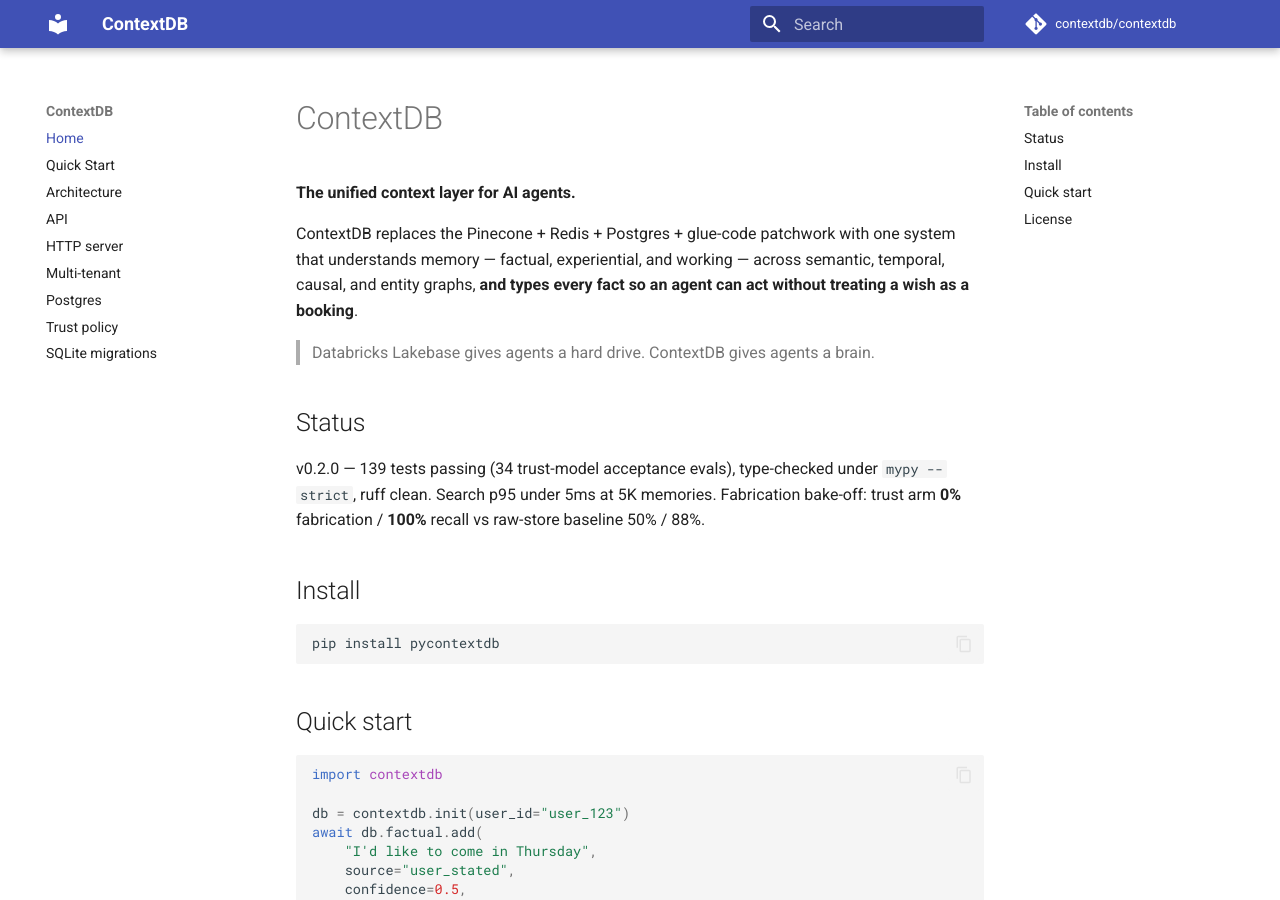
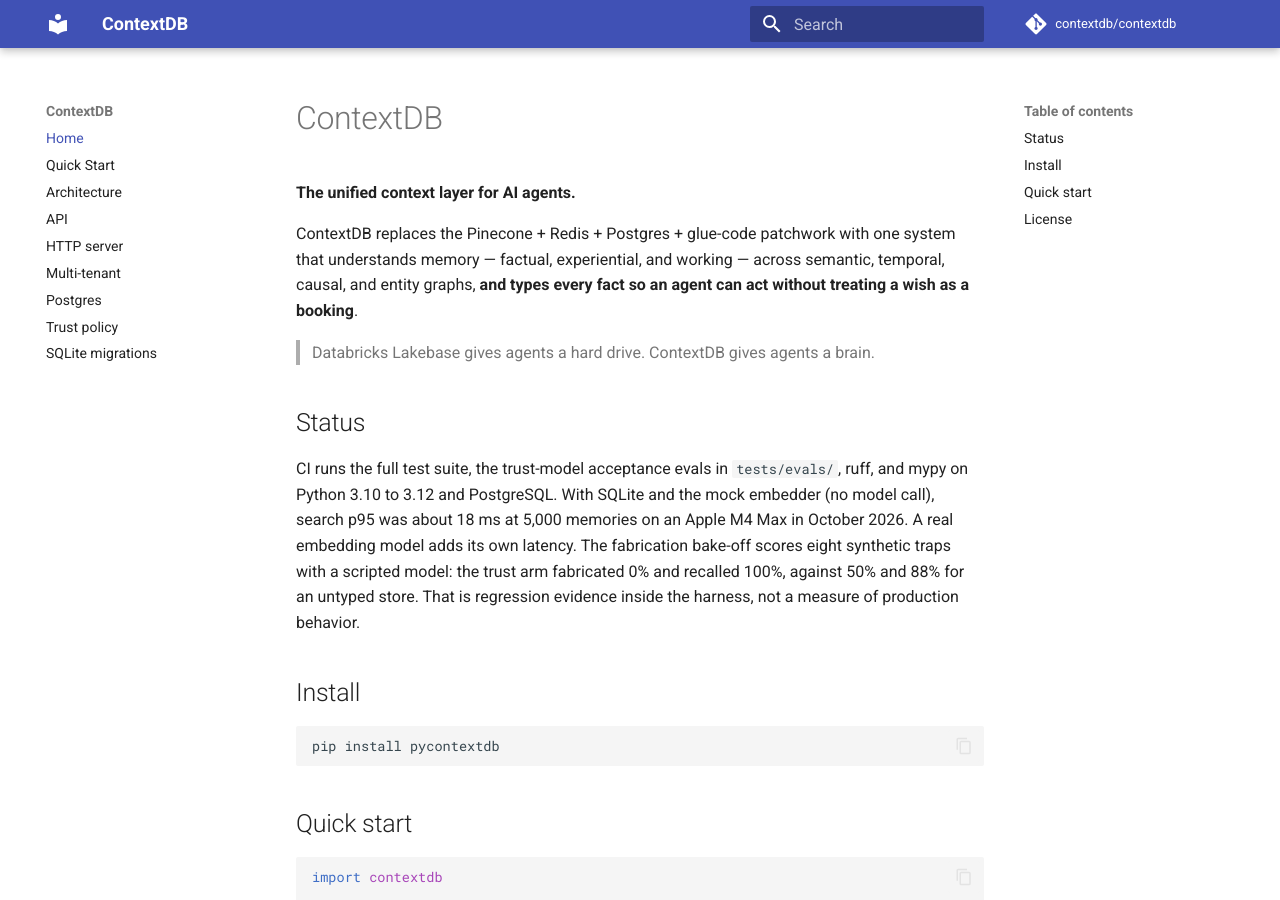
Before and after one commit to atomsai/contextdb, an MkDocs documentation site: the page built from docs/index.md, in a window 1280 px wide and 900 px high. Built offline with MkDocs 1.6.1 and Material for MkDocs 9.7.7, drawn with Linux system fonts in a browser that asks for light colours; comment, search, counter and statistics services are not loaded.

Commit message:
Replace stale SDK performance and test claims with current measurements
The README quoted v0.1.0 latency (3.4 ms search) and fixed test counts; the current build measures about 11 ms p50 at 1,000 memories, and no competitor arms ship in the bake-off.

```diff
--- a/docs/index.md
+++ b/docs/index.md
@@ -11,10 +11,14 @@
 
 ## Status
 
-v0.2.0 — 139 tests passing (34 trust-model acceptance evals), type-checked
-under `mypy --strict`, ruff clean. Search p95 under 5ms at 5K memories.
-Fabrication bake-off: trust arm **0%** fabrication / **100%** recall vs
-raw-store baseline 50% / 88%.
+CI runs the full test suite, the trust-model acceptance evals in
+`tests/evals/`, ruff, and mypy on Python 3.10 to 3.12 and PostgreSQL. With
+SQLite and the mock embedder (no model call), search p95 was about 18 ms at
+5,000 memories on an Apple M4 Max in October 2026. A real embedding model adds
+its own latency. The fabrication bake-off scores eight synthetic traps with a
+scripted model: the trust arm fabricated 0% and recalled 100%, against 50% and
+88% for an untyped store. That is regression evidence inside the harness, not
+a measure of production behavior.
 
 ## Install
 
```
Also changed, not shown: README.md (+40 -48 lines), docs/prompts.md (+1 -1 lines), docs/quickstart.md (+3 -1 lines).
